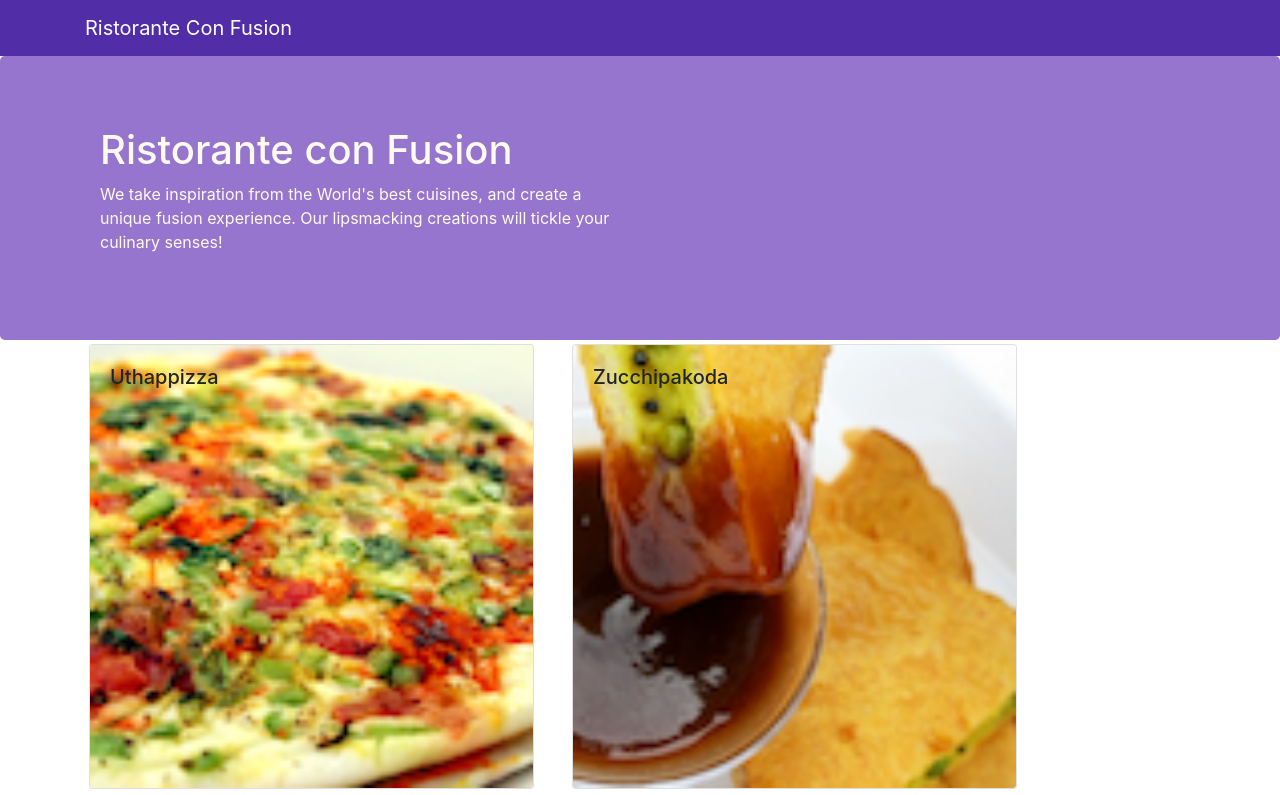
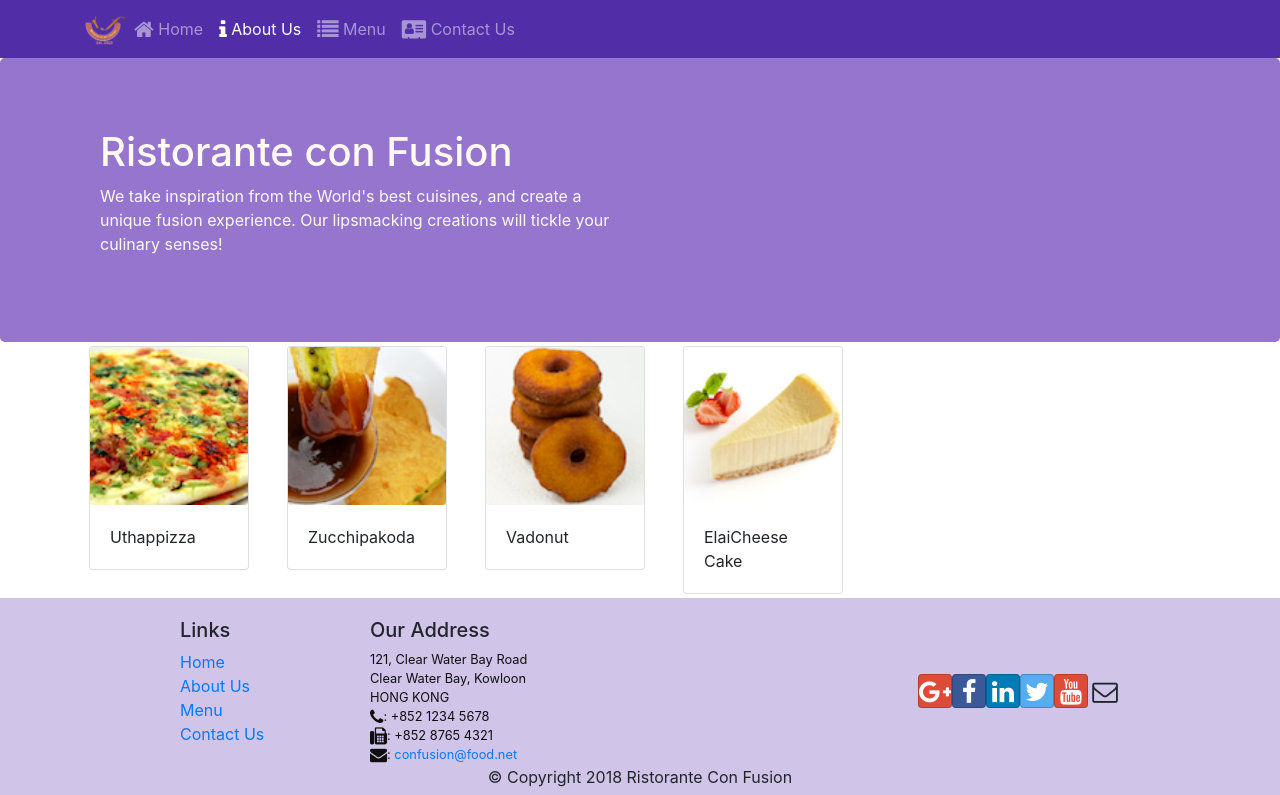
Before and after one commit to adninzannatul/ReactApp, a React (Create React App) app: page /aboutus in a window 1280 px wide. Shown: the top 795 px of the page. Built offline with nearby package versions, Linux system fonts and the light colour scheme.

Commit message:
React Router

```diff
--- a/package.json
+++ b/package.json
@@ -12,6 +12,7 @@
     "react": "^16.13.1",
     "react-dom": "^16.13.1",
     "react-popper": "^0.9.2",
+    "react-router-dom": "^4.2.2",
     "react-scripts": "3.4.1",
     "reactstrap": "^5.0.0"
   },
--- a/src/App.js
+++ b/src/App.js
@@ -3,6 +3,7 @@
 import Menu from './components/MenuComponent';
 import Main from './components/MainComponent';
 import { Navbar, NavbarBrand } from 'reactstrap';
+import { BrowserRouter } from 'react-router-dom';
 import { DISHES } from './shared/dishes';
 
 class App extends Component {
@@ -15,9 +16,11 @@
     }
   render() {
     return (
-      <div className="App">
-        <Main />
-      </div>
+      <BrowserRouter>
+        <div className="App">
+          <Main />
+        </div>
+      </BrowserRouter>
     );
   }
 }
--- /dev/null
+++ b/src/components/AboutComponent.js
@@ -0,0 +1,39 @@
+import React from 'react';
+import { Card, CardImg, CardImgOverlay,CardBody, CardTitle } from 'reactstrap';
+
+function About({dish}){
+
+    return(
+               <div>
+                  <Card key={dish.id}>
+                   <CardImg width="100%" src={dish.image} alt={dish.name}/>
+                   <CardBody>
+                     {dish.name}
+                   </CardBody>
+                  </Card>
+              </div>
+       );
+
+}
+
+const AboutUs= (props) => {
+    const aboutDish=props.dishes.map(dish => {
+        return(
+
+         <div className="col-12 col-md-2 m-1">
+           <About dish={dish}/>
+         </div>
+
+            );
+    })
+
+    return(
+        <div className="container">
+         <div className="row">
+             {aboutDish}
+         </div>
+        </div>
+    );
+}
+
+export default AboutUs;
--- a/src/components/FooterComponent.js
+++ b/src/components/FooterComponent.js
@@ -1,4 +1,5 @@
 import React from 'react';
+import { Link } from 'react-router-dom';
 
 function Footer(props) {
     return(
@@ -8,10 +9,10 @@
                 <div className="col-4 offset-1 col-sm-2">
                     <h5>Links</h5>
                     <ul className="list-unstyled">
-                        <li><a href="#">Home</a></li>
-                        <li><a href="#">About</a></li>
-                        <li><a href="#">Menu</a></li>
-                        <li><a href="contactus.html">Contact</a></li>
+                        <li><Link to='/home'>Home</Link></li>
+                        <li><Link to='/aboutus'>About Us</Link></li>
+                        <li><Link to='/menu'>Menu</Link></li>
+                        <li><Link to='/contactus'>Contact Us</Link></li>
                     </ul>
                 </div>
                 <div className="col-7 col-sm-5">
--- a/src/components/HeaderComponent.js
+++ b/src/components/HeaderComponent.js
@@ -1,13 +1,45 @@
 import React, { Component } from 'react';
-import { Navbar, NavbarBrand, Jumbotron } from 'reactstrap';
+import { Nav, Navbar, NavbarBrand, NavbarToggler, Collapse, NavItem, Jumbotron } from 'reactstrap';
+import { NavLink } from 'react-router-dom';
 
 class Header extends Component {
+    constructor(props) {
+        super(props);
+
+        this.toggleNav = this.toggleNav.bind(this);
+        this.state = {
+          isNavOpen: false
+        };
+      }
+
+      toggleNav() {
+        this.setState({
+          isNavOpen: !this.state.isNavOpen
+        });
+      }
   render() {
     return(
-    <React.Fragment>
-      <Navbar dark>
+            <div>
+                <Navbar dark expand="md">
                     <div className="container">
-            <NavbarBrand href="/">Ristorante Con Fusion</NavbarBrand>
+                        <NavbarToggler onClick={this.toggleNav} />
+                        <NavbarBrand className="mr-auto" href="/"><img src='assets/images/logo.png' height="30" width="41" alt='Ristorante Con Fusion' /></NavbarBrand>
+                       <Collapse isOpen={this.state.isNavOpen} navbar>
+                            <Nav navbar>
+                            <NavItem>
+                                <NavLink className="nav-link"  to='/home'><span className="fa fa-home fa-lg"></span> Home</NavLink>
+                            </NavItem>
+                            <NavItem>
+                                <NavLink className="nav-link" to='/aboutus'><span className="fa fa-info fa-lg"></span> About Us</NavLink>
+                            </NavItem>
+                            <NavItem>
+                                <NavLink className="nav-link"  to='/menu'><span className="fa fa-list fa-lg"></span> Menu</NavLink>
+                            </NavItem>
+                            <NavItem>
+                                <NavLink className="nav-link" to='/contactus'><span className="fa fa-address-card fa-lg"></span> Contact Us</NavLink>
+                            </NavItem>
+                            </Nav>
+                        </Collapse>
                     </div>
                 </Navbar>
        <Jumbotron>
@@ -20,7 +52,7 @@
                         </div>
                     </div>
                 </Jumbotron>
-    </React.Fragment>
+            </div>
         );
     }
 }
--- /dev/null
+++ b/src/components/HomeComponent.js
@@ -0,0 +1,11 @@
+import React from 'react';
+
+function Home(props) {
+    return(
+      <div className="container">
+        <h4>Home</h4>
+      </div>
+    );
+}
+
+export default Home;
--- a/src/components/MainComponent.js
+++ b/src/components/MainComponent.js
@@ -1,6 +1,9 @@
 import React, { Component } from 'react';
 import { Navbar, NavbarBrand } from 'reactstrap';
+import { Switch, Route, Redirect } from 'react-router-dom';
+import Home from './HomeComponent';
 import Menu from './MenuComponent';
+import AboutUs from './AboutComponent';
 import DishDetail from './DishdetailComponent';
 import Header from './HeaderComponent';
 import Footer from './FooterComponent';
@@ -12,20 +15,28 @@
     super(props);
     this.state = {
         dishes: DISHES,
-        selectedDish: null
+
     };
   }
 
-  onDishSelect(dishId) {
-    this.setState({ selectedDish: dishId});
-  }
 
   render() {
+      const HomePage = () => {
+      return(
+          <Home
+          />
+      );
+    }
+
     return (
       <div>
         <Header />
-        <Menu dishes={this.state.dishes} onClick={(dishId) => this.onDishSelect(dishId)} />
-        <DishDetail dish={this.state.dishes.filter((dish) => dish.id === this.state.selectedDish)[0]} />
+          <Switch>
+              <Route path='/home' component={HomePage} />
+              <Route exact path='/menu' component={() => <Menu dishes={this.state.dishes} />} />
+              <Route exact path='/aboutus' component={() => <AboutUs dishes={this.state.dishes} />} />
+              <Redirect to="/home" />
+          </Switch>
         <Footer/>
       </div>
     );
--- a/src/components/MenuComponent.js
+++ b/src/components/MenuComponent.js
@@ -1,11 +1,9 @@
 import React from 'react';
-import { Card, CardImg, CardImgOverlay,
-    CardTitle } from 'reactstrap';
+import { Card, CardImg, CardImgOverlay,CardTitle } from 'reactstrap';
 
-    function RenderMenuItem ({dish, onClick}) {
+    function RenderMenuItem ({dish}) {
         return (
-            <Card
-                onClick={() => onClick(dish.id)}>
+            <Card key={dish.id}>
                 <CardImg width="100%" src={dish.image} alt={dish.name} />
                 <CardImgOverlay>
                     <CardTitle>{dish.name}</CardTitle>
@@ -19,7 +17,7 @@
         const menu = props.dishes.map((dish) => {
             return (
                 <div className="col-12 col-md-5 m-1"  key={dish.id}>
-                    <RenderMenuItem dish={dish} onClick={props.onClick} />
+                    <RenderMenuItem dish={dish} />
                 </div>
             );
         });
```
Also changed, not shown: 1 other file (tests, documents, lock files or other folders). Lines whose indentation alone changed are shown as unchanged.
